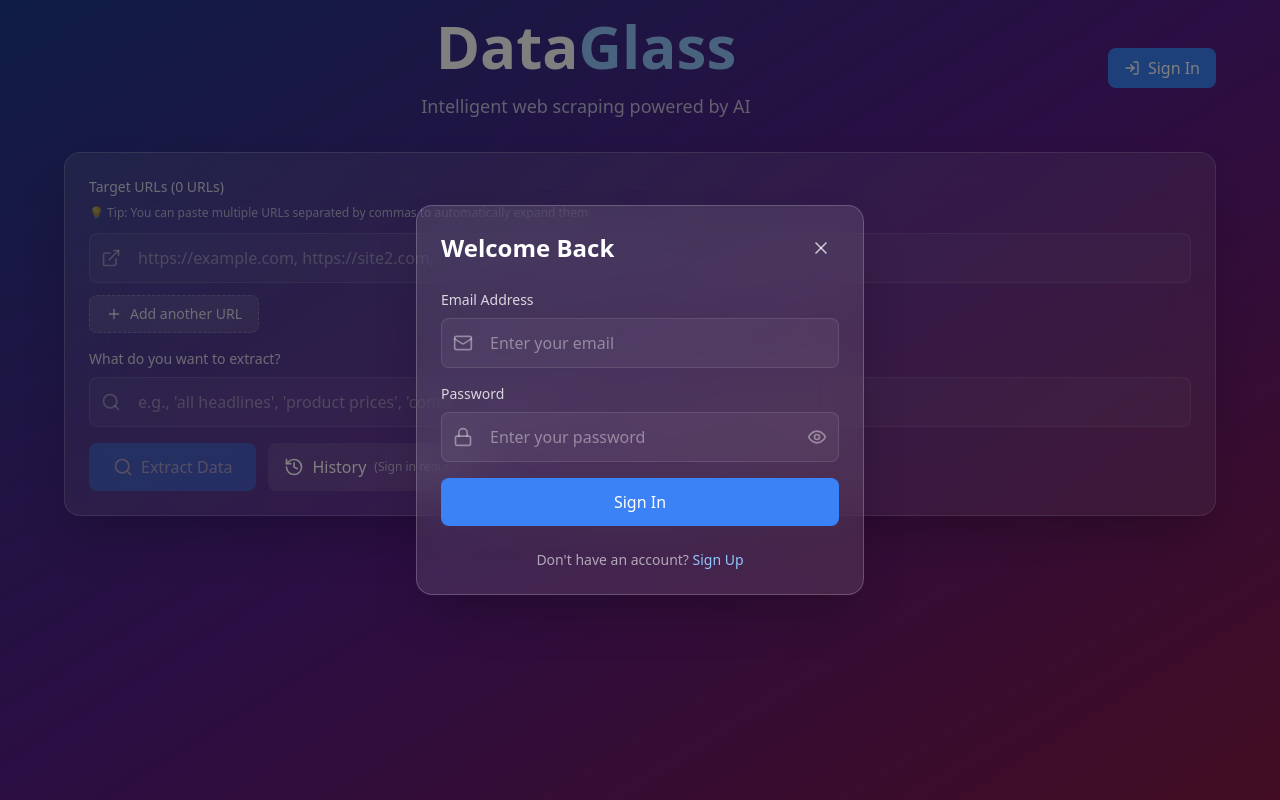
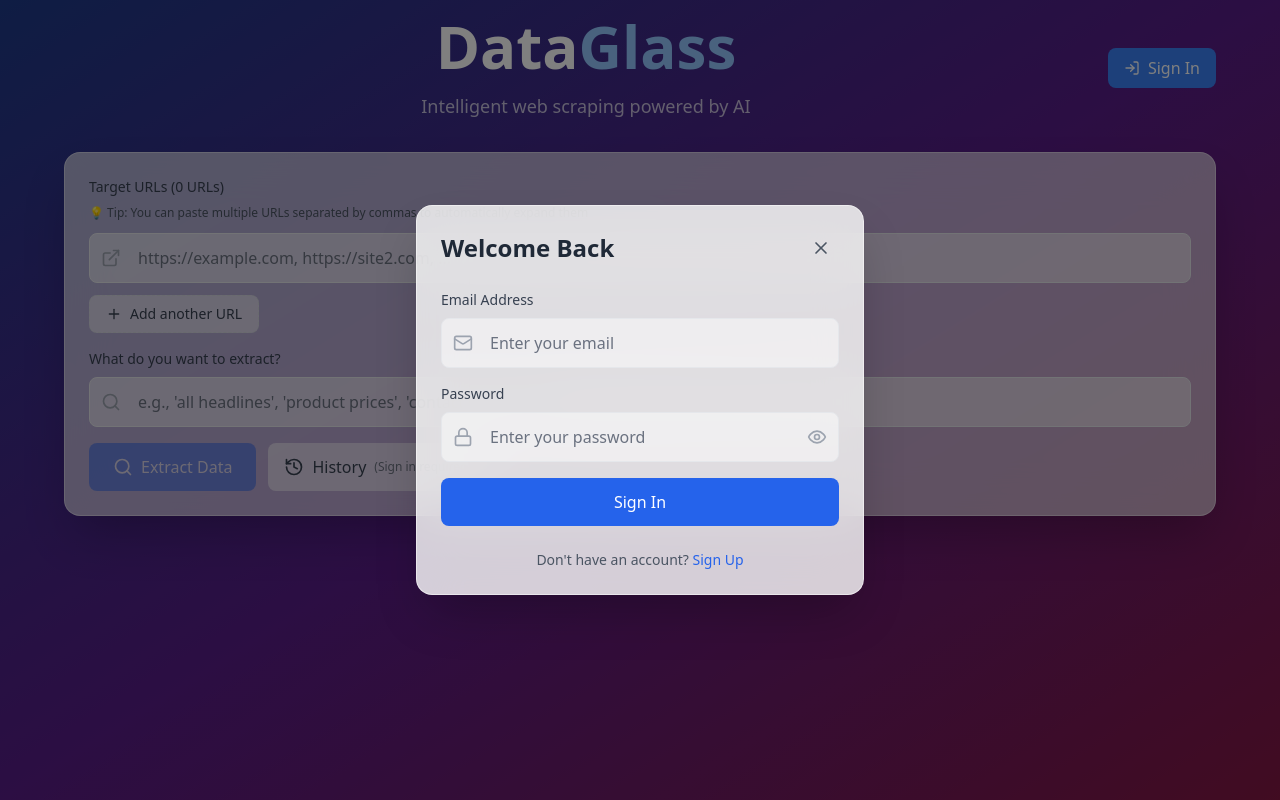
Before and after one commit to Animatnetic/data-glass-prototype, a React (Vite) app: page / in a window 1280 px wide. Both pictures are taken after a click on the button "Sign In". Built offline with nearby package versions, Linux system fonts and the light colour scheme; no server answers.

Commit message:
Update to lighter background gradient

```diff
--- a/src/App.tsx
+++ b/src/App.tsx
@@ -120,6 +120,11 @@ function App() {
     setIsLoading(true);
     setError(null);
     setResult(null);
+
+    // Show processing message for multiple URLs
+    if (validUrls.length > 1) {
+      console.log(`Starting concurrent processing of ${validUrls.length} URLs...`);
+    }
 
     try {
       // Step 1: Convert natural language query to Firecrawl configuration
@@ -352,10 +357,10 @@ function App() {
           <GlassCard className="p-6">
             <div className="space-y-4">
               <div>
-                <label className="block text-white/80 text-sm font-medium mb-2">
+                <label className="block text-gray-700 text-sm font-medium mb-2">
                   Target URLs ({validUrlCount} {validUrlCount === 1 ? 'URL' : 'URLs'})
                 </label>
-                <p className="text-white/60 text-xs mb-3">
+                <p className="text-gray-600 text-xs mb-3">
                   💡 Tip: You can paste multiple URLs separated by commas to automatically expand them
                 </p>
                 <div className="space-y-3">
@@ -367,20 +372,20 @@ function App() {
                       className="flex items-center space-x-3"
                     >
                       <div className="relative flex-1">
-                        <ExternalLink className="absolute left-3 top-1/2 transform -translate-y-1/2 text-white/40 w-5 h-5" />
+                        <ExternalLink className="absolute left-3 top-1/2 transform -translate-y-1/2 text-gray-400 w-5 h-5" />
                         <input
                           type="url"
                           value={urlEntry.url}
                           onChange={(e) => handleUrlChange(urlEntry.id, e.target.value)}
                           placeholder={index === 0 ? "https://example.com, https://site2.com, ..." : `https://example${index + 1}.com`}
-                          className="w-full pl-12 pr-4 py-3 bg-white/5 border border-white/10 rounded-lg text-white placeholder-white/40 focus:outline-none focus:ring-2 focus:ring-blue-400/50 transition-all"
+                          className="w-full pl-12 pr-4 py-3 bg-white/50 border border-gray-200 rounded-lg text-gray-800 placeholder-gray-500 focus:outline-none focus:ring-2 focus:ring-blue-500 transition-all"
                         />
                       </div>
 
                       {urls.length > 1 && (
                         <button
                           onClick={() => removeUrl(urlEntry.id)}
-                          className="p-3 bg-red-500/20 hover:bg-red-500/30 text-red-300 rounded-lg transition-colors"
+                          className="p-3 bg-red-100 hover:bg-red-200 text-red-600 rounded-lg transition-colors"
                           title="Remove URL"
                         >
                           <Trash2 className="w-5 h-5" />
@@ -391,7 +396,7 @@ function App() {
 
                   <button
                     onClick={addUrl}
-                    className="flex items-center space-x-2 px-4 py-2 bg-white/10 hover:bg-white/20 text-white/80 rounded-lg transition-colors text-sm border border-white/20 border-dashed"
+                    className="flex items-center space-x-2 px-4 py-2 bg-white/50 hover:bg-white/70 text-gray-700 rounded-lg transition-colors text-sm border border-gray-300 border-dashed"
                   >
                     <Plus className="w-4 h-4" />
                     <span>Add another URL</span>
@@ -400,17 +405,17 @@ function App() {
               </div>
 
               <div>
-                <label className="block text-white/80 text-sm font-medium mb-2">
+                <label className="block text-gray-700 text-sm font-medium mb-2">
                   What do you want to extract?
                 </label>
                 <div className="relative">
-                  <Search className="absolute left-3 top-1/2 transform -translate-y-1/2 text-white/40 w-5 h-5" />
+                  <Search className="absolute left-3 top-1/2 transform -translate-y-1/2 text-gray-400 w-5 h-5" />
                   <input
                     type="text"
                     value={query}
                     onChange={(e) => setQuery(e.target.value)}
                     placeholder="e.g., 'all headlines', 'product prices', 'contact information'"
-                    className="w-full pl-12 pr-4 py-3 bg-white/5 border border-white/10 rounded-lg text-white placeholder-white/40 focus:outline-none focus:ring-2 focus:ring-blue-400/50 transition-all"
+                    className="w-full pl-12 pr-4 py-3 bg-white/50 border border-gray-200 rounded-lg text-gray-800 placeholder-gray-500 focus:outline-none focus:ring-2 focus:ring-blue-500 transition-all"
                   />
                 </div>
               </div>
@@ -419,7 +424,7 @@ function App() {
                 <button
                   onClick={handleScrape}
                   disabled={validUrlCount === 0 || !query || isLoading}
-                  className="flex items-center space-x-2 px-6 py-3 bg-blue-500 hover:bg-blue-600 disabled:opacity-50 disabled:cursor-not-allowed text-white rounded-lg transition-colors font-medium"
+                  className="flex items-center space-x-2 px-6 py-3 bg-blue-600 hover:bg-blue-700 disabled:opacity-50 disabled:cursor-not-allowed text-white rounded-lg transition-colors font-medium"
                 >
                   {isLoading ? (
                     <div className="w-5 h-5 border-2 border-white/30 border-t-white rounded-full animate-spin" />
@@ -431,19 +436,19 @@ function App() {
 
                 <button
                   onClick={() => setIsHistoryOpen(true)}
-                  className="flex items-center space-x-2 px-4 py-3 bg-white/10 hover:bg-white/20 text-white rounded-lg transition-colors"
+                  className="flex items-center space-x-2 px-4 py-3 bg-white/50 hover:bg-white/70 text-gray-700 rounded-lg transition-colors"
                   disabled={!user}
                   title={!user ? "Sign in to view history" : "View scrape history"}
                 >
                   <History className="w-5 h-5" />
                   <span>History</span>
-                  {!user && <span className="text-xs opacity-60">(Sign in required)</span>}
+                  {!user && <span className="text-xs text-gray-500">(Sign in required)</span>}
                 </button>
 
                 {result && (
                   <button
                     onClick={handleReset}
-                    className="flex items-center space-x-2 px-4 py-3 bg-white/10 hover:bg-white/20 text-white rounded-lg transition-colors"
+                    className="flex items-center space-x-2 px-4 py-3 bg-white/50 hover:bg-white/70 text-gray-700 rounded-lg transition-colors"
                   >
                     <RefreshCw className="w-5 h-5" />
                     <span>New Scrape</span>
@@ -462,8 +467,8 @@ function App() {
 
           {/* Error State */}
           {error && (
-            <GlassCard className="p-6 border-red-500/20 bg-red-500/10">
-              <div className="text-red-300 text-center">
+            <GlassCard className="p-6 border-red-300 bg-red-50">
+              <div className="text-red-600 text-center">
                 <p className="font-medium mb-2">Error</p>
                 <p className="text-sm">{error}</p>
               </div>
@@ -477,15 +482,15 @@ function App() {
                 {/* Results Header */}
                 <div className="flex flex-col md:flex-row md:items-center justify-between gap-4">
                   <div>
-                    <h3 className="text-xl font-semibold text-white mb-2">
+                    <h3 className="text-xl font-semibold text-gray-800 mb-2">
                       Extraction Results
                     </h3>
                     <div className="space-y-1">
-                      <p className="text-white/60 text-sm">
+                      <p className="text-gray-600 text-sm">
                         Found {result.total_items} items from {result.urls_processed || 1} {result.urls_processed === 1 ? 'URL' : 'URLs'}
                       </p>
                       {result.extraction_method && (
-                        <p className="text-white/50 text-xs">
+                        <p className="text-gray-500 text-xs">
                           Extraction method: {result.extraction_method}
                           {result.used_chatgpt && (
                             <span className="ml-2 px-2 py-1 bg-blue-500/20 text-blue-300 rounded-full text-xs">
@@ -528,13 +533,13 @@ function App() {
                 </div>
 
                 {/* View Mode Tabs */}
-                <div className="flex space-x-1 bg-white/5 rounded-lg p-1">
+                <div className="flex space-x-1 bg-gray-100 rounded-lg p-1">
                   <button
                     onClick={() => setViewMode('table')}
                     className={`flex-1 py-2 px-4 rounded-md transition-colors text-sm font-medium ${
                       viewMode === 'table'
-                        ? 'bg-blue-500 text-white'
-                        : 'text-white/70 hover:text-white'
+                        ? 'bg-blue-600 text-white'
+                        : 'text-gray-600 hover:text-gray-800'
                     }`}
                   >
                     Table View
@@ -543,8 +548,8 @@ function App() {
                     onClick={() => setViewMode('json')}
                     className={`flex-1 py-2 px-4 rounded-md transition-colors text-sm font-medium ${
                       viewMode === 'json'
-                        ? 'bg-blue-500 text-white'
-                        : 'text-white/70 hover:text-white'
+                        ? 'bg-blue-600 text-white'
+                        : 'text-gray-600 hover:text-gray-800'
                     }`}
                   >
                     JSON Source
@@ -552,7 +557,7 @@ function App() {
                 </div>
 
                 {/* Data Display */}
-                <div className="bg-white/5 rounded-lg p-4">
+                <div className="bg-white/70 rounded-lg p-4">
                   {viewMode === 'table' ? (
                     <DataTable data={result?.raw_data || mockData} />
                   ) : (
--- a/src/components/AuthModal.tsx
+++ b/src/components/AuthModal.tsx
@@ -80,17 +80,17 @@ export const AuthModal: React.FC<AuthModalProps> = ({ isOpen, onClose }) => {
             exit={{ opacity: 0, scale: 0.95, y: 20 }}
             className="fixed inset-0 z-50 flex items-center justify-center p-4"
           >
-            <div className="bg-white/10 backdrop-blur-xl border border-white/20 rounded-2xl shadow-2xl w-full max-w-md p-6">
+            <div className="bg-white/80 backdrop-blur-xl border border-white/50 rounded-2xl shadow-2xl w-full max-w-md p-6">
               {/* Header */}
               <div className="flex items-center justify-between mb-6">
-                <h2 className="text-2xl font-bold text-white">
+                <h2 className="text-2xl font-bold text-gray-800">
                   {isSignUp ? 'Create Account' : 'Welcome Back'}
                 </h2>
                 <button
                   onClick={onClose}
-                  className="p-2 hover:bg-white/10 rounded-lg transition-colors"
+                  className="p-2 hover:bg-gray-100 rounded-lg transition-colors"
                 >
-                  <X className="w-5 h-5 text-white/70" />
+                  <X className="w-5 h-5 text-gray-600" />
                 </button>
               </div>
 
@@ -98,45 +98,45 @@ export const AuthModal: React.FC<AuthModalProps> = ({ isOpen, onClose }) => {
               <form onSubmit={handleSubmit} className="space-y-4">
                 {isSignUp && (
                   <div>
-                    <label className="block text-white/80 text-sm font-medium mb-2">
+                    <label className="block text-gray-700 text-sm font-medium mb-2">
                       Full Name
                     </label>
                     <div className="relative">
-                      <User className="absolute left-3 top-1/2 transform -translate-y-1/2 text-white/40 w-5 h-5" />
+                      <User className="absolute left-3 top-1/2 transform -translate-y-1/2 text-gray-400 w-5 h-5" />
                       <input
                         type="text"
                         value={fullName}
                         onChange={(e) => setFullName(e.target.value)}
                         placeholder="Enter your full name"
-                        className="w-full pl-12 pr-4 py-3 bg-white/5 border border-white/10 rounded-lg text-white placeholder-white/40 focus:outline-none focus:ring-2 focus:ring-blue-400/50 transition-all"
+                        className="w-full pl-12 pr-4 py-3 bg-white/50 border border-gray-200 rounded-lg text-gray-800 placeholder-gray-500 focus:outline-none focus:ring-2 focus:ring-blue-500 transition-all"
                       />
                     </div>
                   </div>
                 )}
 
                 <div>
-                  <label className="block text-white/80 text-sm font-medium mb-2">
+                  <label className="block text-gray-700 text-sm font-medium mb-2">
                     Email Address
                   </label>
                   <div className="relative">
-                    <Mail className="absolute left-3 top-1/2 transform -translate-y-1/2 text-white/40 w-5 h-5" />
+                    <Mail className="absolute left-3 top-1/2 transform -translate-y-1/2 text-gray-400 w-5 h-5" />
                     <input
                       type="email"
                       value={email}
                       onChange={(e) => setEmail(e.target.value)}
                       placeholder="Enter your email"
                       required
-                      className="w-full pl-12 pr-4 py-3 bg-white/5 border border-white/10 rounded-lg text-white placeholder-white/40 focus:outline-none focus:ring-2 focus:ring-blue-400/50 transition-all"
+                      className="w-full pl-12 pr-4 py-3 bg-white/50 border border-gray-200 rounded-lg text-gray-800 placeholder-gray-500 focus:outline-none focus:ring-2 focus:ring-blue-500 transition-all"
                     />
                   </div>
                 </div>
 
                 <div>
-                  <label className="block text-white/80 text-sm font-medium mb-2">
+                  <label className="block text-gray-700 text-sm font-medium mb-2">
                     Password
                   </label>
                   <div className="relative">
-                    <Lock className="absolute left-3 top-1/2 transform -translate-y-1/2 text-white/40 w-5 h-5" />
+                    <Lock className="absolute left-3 top-1/2 transform -translate-y-1/2 text-gray-400 w-5 h-5" />
                     <input
                       type={showPassword ? 'text' : 'password'}
                       value={password}
@@ -144,12 +144,12 @@ export const AuthModal: React.FC<AuthModalProps> = ({ isOpen, onClose }) => {
                       placeholder="Enter your password"
                       required
                       minLength={6}
-                      className="w-full pl-12 pr-12 py-3 bg-white/5 border border-white/10 rounded-lg text-white placeholder-white/40 focus:outline-none focus:ring-2 focus:ring-blue-400/50 transition-all"
+                      className="w-full pl-12 pr-12 py-3 bg-white/50 border border-gray-200 rounded-lg text-gray-800 placeholder-gray-500 focus:outline-none focus:ring-2 focus:ring-blue-500 transition-all"
                     />
                     <button
                       type="button"
                       onClick={() => setShowPassword(!showPassword)}
-                      className="absolute right-3 top-1/2 transform -translate-y-1/2 text-white/40 hover:text-white/60 transition-colors"
+                      className="absolute right-3 top-1/2 transform -translate-y-1/2 text-gray-400 hover:text-gray-600 transition-colors"
                     >
                       {showPassword ? <EyeOff className="w-5 h-5" /> : <Eye className="w-5 h-5" />}
                     </button>
@@ -158,14 +158,14 @@ export const AuthModal: React.FC<AuthModalProps> = ({ isOpen, onClose }) => {
 
                 {error && (
                   <div className="p-3 bg-red-500/20 border border-red-500/30 rounded-lg">
-                    <p className="text-red-300 text-sm">{error}</p>
+                    <p className="text-red-600 text-sm">{error}</p>
                   </div>
                 )}
 
                 <button
                   type="submit"
                   disabled={loading}
-                  className="w-full py-3 bg-blue-500 hover:bg-blue-600 disabled:opacity-50 disabled:cursor-not-allowed text-white rounded-lg transition-colors font-medium"
+                  className="w-full py-3 bg-blue-600 hover:bg-blue-700 disabled:opacity-50 disabled:cursor-not-allowed text-white rounded-lg transition-colors font-medium"
                 >
                   {loading ? (
                     <div className="w-5 h-5 border-2 border-white/30 border-t-white rounded-full animate-spin mx-auto" />
@@ -177,11 +177,11 @@ export const AuthModal: React.FC<AuthModalProps> = ({ isOpen, onClose }) => {
 
               {/* Toggle Mode */}
               <div className="mt-6 text-center">
-                <p className="text-white/60 text-sm">
+                <p className="text-gray-600 text-sm">
                   {isSignUp ? 'Already have an account?' : "Don't have an account?"}{' '}
                   <button
                     onClick={toggleMode}
-                    className="text-blue-300 hover:text-blue-200 font-medium transition-colors"
+                    className="text-blue-600 hover:text-blue-700 font-medium transition-colors"
                   >
                     {isSignUp ? 'Sign In' : 'Sign Up'}
                   </button>
--- a/src/components/GlassCard.tsx
+++ b/src/components/GlassCard.tsx
@@ -13,8 +13,8 @@ export const GlassCard: React.FC<GlassCardProps> = ({
   animate = true
 }) => {
   const cardClasses = `
-    backdrop-blur-xl bg-white/10
-    border border-white/20
+    backdrop-blur-xl bg-white/60
+    border border-white/40
     rounded-2xl shadow-2xl
     ${className}
   `;
```
Also changed, not shown: src/components/DataTable.tsx (+10 -10 lines), src/components/HistoryPanel.tsx (+12 -12 lines), src/components/LoadingSpinner.tsx (+24 -5 lines), src/components/UserMenu.tsx (+10 -10 lines).
